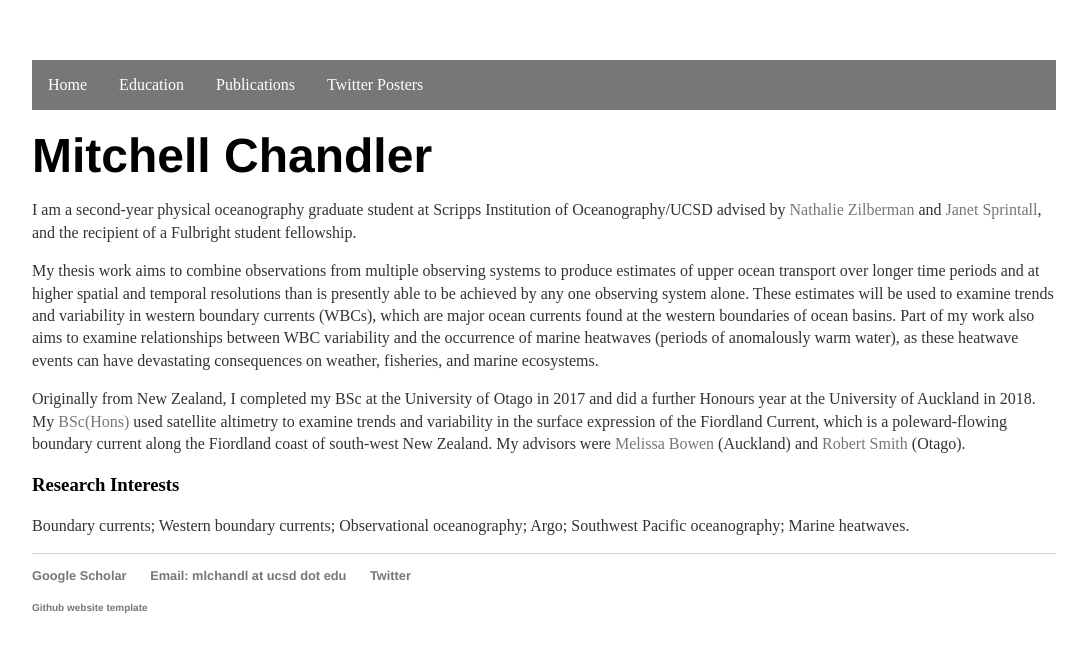
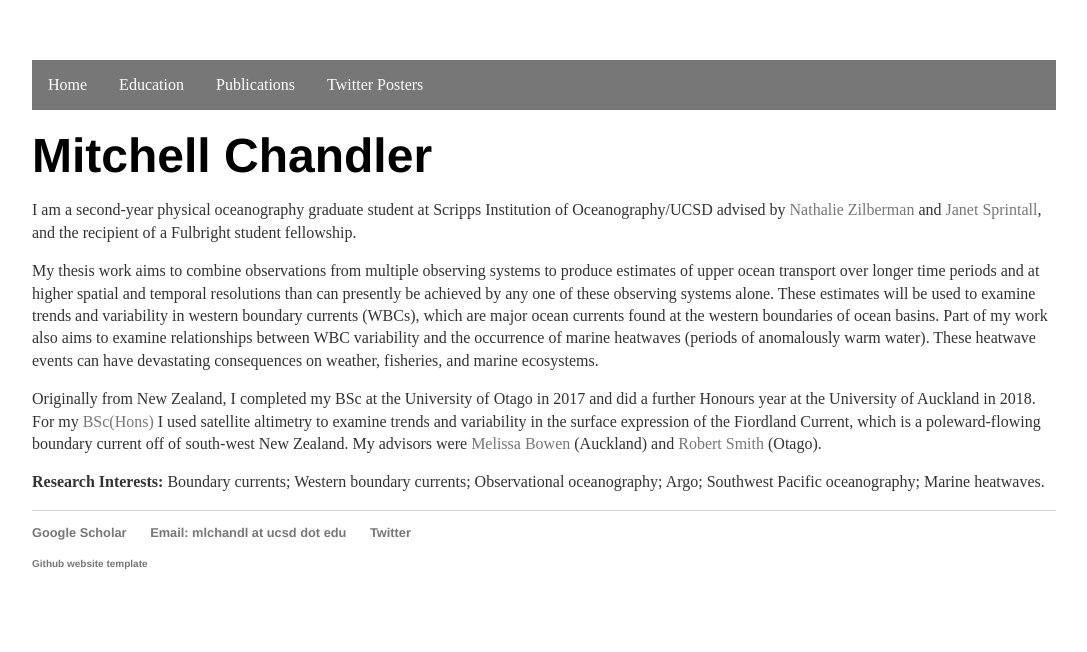
Before and after one commit to mlchandler/mlchandler.github.io, a Jekyll site: the page built from index.html, in a window 1280 px wide. Shown: the top 652 px of the page, without its empty margins (96-1183 px from the left). Built offline with Jekyll 4.4.1, drawn with Linux system fonts in a browser that asks for light colours.

Commit message:
Update index.html

```diff
--- a/index.html
+++ b/index.html
@@ -10,16 +10,15 @@
 I am a second-year physical oceanography graduate student at Scripps Institution of Oceanography/UCSD advised by <a href="https://nzilberman.scrippsprofiles.ucsd.edu/">Nathalie Zilberman</a> and <a href="https://jsprintall.scrippsprofiles.ucsd.edu/">Janet Sprintall</a>, and the recipient of a Fulbright student fellowship.
 </p>
 <p>
-My thesis work aims to combine observations from multiple observing systems to produce estimates of upper ocean transport over longer time periods and at higher spatial and temporal resolutions than is presently able to be achieved by any one observing system alone. These estimates will be used to examine trends and variability in western boundary currents (WBCs), which are major ocean currents found at the western boundaries of ocean basins. Part of my work also aims to examine relationships between WBC variability and the occurrence of marine heatwaves (periods of anomalously warm water), as these heatwave events can have devastating consequences on weather, fisheries, and marine ecosystems.
+My thesis work aims to combine observations from multiple observing systems to produce estimates of upper ocean transport over longer time periods and at higher spatial and temporal resolutions than can presently be achieved by any one of these observing systems alone. These estimates will be used to examine trends and variability in western boundary currents (WBCs), which are major ocean currents found at the western boundaries of ocean basins. Part of my work also aims to examine relationships between WBC variability and the occurrence of marine heatwaves (periods of anomalously warm water). These heatwave events can have devastating consequences on weather, fisheries, and marine ecosystems.
 </p>
 
 <p>
-Originally from New Zealand, I completed my BSc at the University of Otago in 2017 and did a further Honours year at the University of Auckland in 2018. My <a href="https://mlchandler.github.io/research/">BSc(Hons)</a> used satellite altimetry to examine trends and variability in the surface expression of the Fiordland Current, which is a poleward-flowing boundary current along the Fiordland coast of south-west New Zealand. My advisors were <a href="https://unidirectory.auckland.ac.nz/profile/m-bowen">Melissa Bowen</a> (Auckland) and <a href="https://www.otago.ac.nz/marinescience/staff/otago664247.html">Robert Smith</a> (Otago).
+Originally from New Zealand, I completed my BSc at the University of Otago in 2017 and did a further Honours year at the University of Auckland in 2018. For my <a href="https://mlchandler.github.io/research/">BSc(Hons)</a> I used satellite altimetry to examine trends and variability in the surface expression of the Fiordland Current, which is a poleward-flowing boundary current off of south-west New Zealand. My advisors were <a href="https://unidirectory.auckland.ac.nz/profile/m-bowen">Melissa Bowen</a> (Auckland) and <a href="https://www.otago.ac.nz/marinescience/staff/otago664247.html">Robert Smith</a> (Otago).
 </p>
 
-<h3>Research Interests</h3>
 <p>
-Boundary currents; Western boundary currents; Observational oceanography; Argo; Southwest Pacific oceanography; Marine heatwaves.
+<b>Research Interests:</b> Boundary currents; Western boundary currents; Observational oceanography; Argo; Southwest Pacific oceanography; Marine heatwaves.
 </p>
 
 </div>
```
